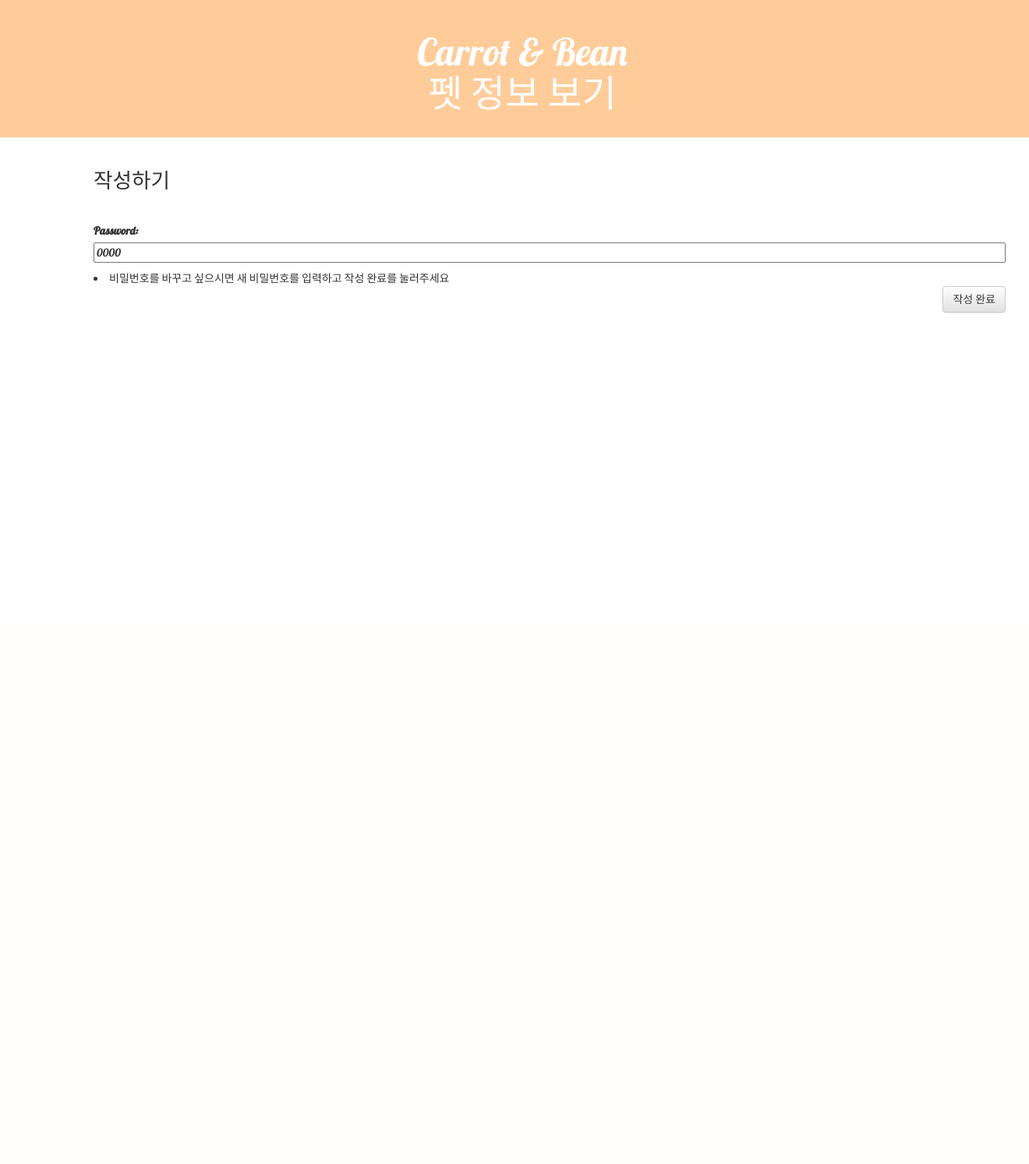
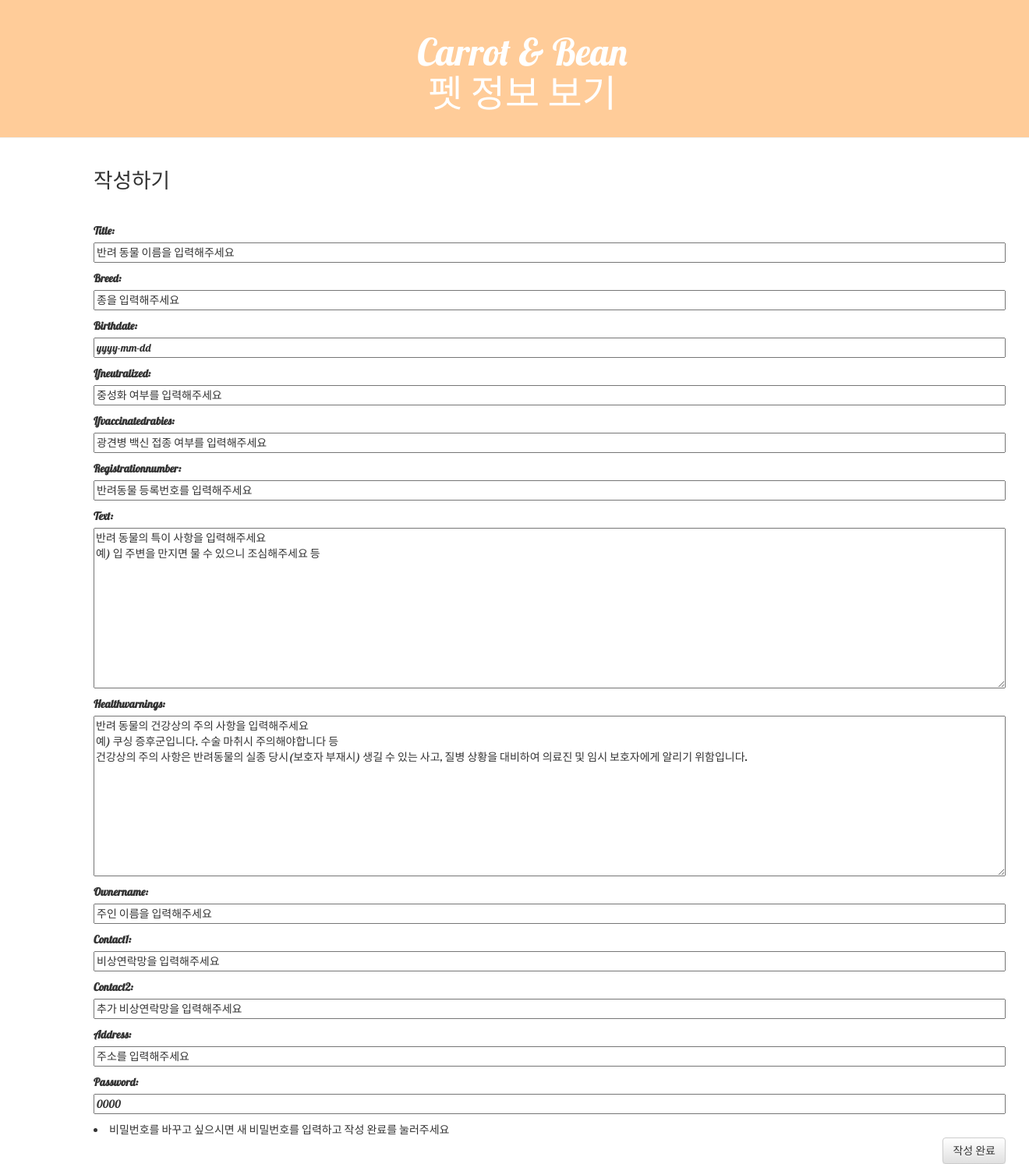
Before and after one commit to kyc0816/my-first-blog, a Django app: page /post/new/ in a window 1320 px wide. Shown: the whole page at 78% size. Before the commit the page ends 402 px from the top, so only its background shows below. Run offline with Django 3.2, Linux system fonts and the light colour scheme; some libraries are stand-ins or nearby versions.

Commit message:
For a long time

```diff
--- a/blog/forms.py
+++ b/blog/forms.py
@@ -9,7 +9,5 @@ class PostForm(forms.ModelForm):
     class Meta:
         model = Post
         # 아랫줄에서 password 지워야됨
-        fields = (
-        	# 'title', 'breed', 'birthdate', 'ifneutralized', 'ifvaccinatedrabies', 'registrationnumber',
-        	# 'text', 'healthwarnings', 'ownername', 'contact1', 'contact2', 'address',
-        	'password',)
+        fields = ('title', 'breed', 'birthdate', 'ifneutralized', 'ifvaccinatedrabies', 'registrationnumber',
+        	'text', 'healthwarnings', 'ownername', 'contact1', 'contact2', 'address', 'password',)
--- a/blog/models.py
+++ b/blog/models.py
@@ -6,19 +6,19 @@ from django.utils import timezone
 
 class Post(models.Model):
     author = models.ForeignKey('auth.User', on_delete=models.CASCADE)
-    # title = models.CharField(max_length=20, default='반려 동물 이름을 입력해주세요')
-    # text = models.TextField(default='반려 동물의 특이 사항을 입력해주세요\n예) 입 주변을 만지면 물 수 있으니 조심해주세요 등')
-    # healthwarnings = models.TextField(default='반려 동물의 건강상의 주의 사항을 입력해주세요\n예) 쿠싱 증후군입니다. 수술 마취시 주의해야합니다 등\n건강상의 주의 사항은 반려동물의 실종 당시(보호자 부재시) 생길 수 있는 사고, 질병 상황을 대비하여 의료진 및 임시 보호자에게 알리기 위함입니다.')
-    # breed = models.CharField(max_length=20, default='종을 입력해주세요')
-    # birthdate = models.CharField(max_length=20, default='yyyy-mm-dd')
-    # ifneutralized = models.CharField(max_length=20, default='중성화 여부를 입력해주세요')
-    # ifvaccinatedrabies = models.CharField(max_length=30, default='광견병 백신 접종 여부를 입력해주세요')
-    # registrationnumber = models.CharField(max_length=100, default='반려동물 등록번호를 입력해주세요')
+    title = models.CharField(max_length=20, default='반려 동물 이름을 입력해주세요')
+    text = models.TextField(default='반려 동물의 특이 사항을 입력해주세요\n예) 입 주변을 만지면 물 수 있으니 조심해주세요 등')
+    healthwarnings = models.TextField(default='반려 동물의 건강상의 주의 사항을 입력해주세요\n예) 쿠싱 증후군입니다. 수술 마취시 주의해야합니다 등\n건강상의 주의 사항은 반려동물의 실종 당시(보호자 부재시) 생길 수 있는 사고, 질병 상황을 대비하여 의료진 및 임시 보호자에게 알리기 위함입니다.')
+    breed = models.CharField(max_length=20, default='종을 입력해주세요')
+    birthdate = models.CharField(max_length=20, default='yyyy-mm-dd')
+    ifneutralized = models.CharField(max_length=20, default='중성화 여부를 입력해주세요')
+    ifvaccinatedrabies = models.CharField(max_length=30, default='광견병 백신 접종 여부를 입력해주세요')
+    registrationnumber = models.CharField(max_length=100, default='반려동물 등록번호를 입력해주세요')
 
-    # ownername = models.CharField(max_length=20, default='주인 이름을 입력해주세요')
-    # contact1 = models.CharField(max_length=30, default='비상연락망을 입력해주세요')
-    # contact2 = models.CharField(max_length=50, default='추가 비상연락망을 입력해주세요')
-    # address = models.CharField(max_length=100, default='주소를 입력해주세요')
+    ownername = models.CharField(max_length=20, default='주인 이름을 입력해주세요')
+    contact1 = models.CharField(max_length=30, default='비상연락망을 입력해주세요')
+    contact2 = models.CharField(max_length=50, default='추가 비상연락망을 입력해주세요')
+    address = models.CharField(max_length=100, default='주소를 입력해주세요')
     # 이 아래 줄이 비밀번호 땜에 추가한 것임
     password = models.CharField(max_length=4, default='0000')
     isFromDetailToEdit = models.CharField(max_length=1, default='0')  #이거 '0'으로 바꿔봤는데 에러나면 다시 그냥 0으로 바꾸기
```
Also changed, not shown: blog/templates/blog/post_detail.html (+4 -4 lines), blog/migrations/0012_auto_20181103_2320.py (added).
